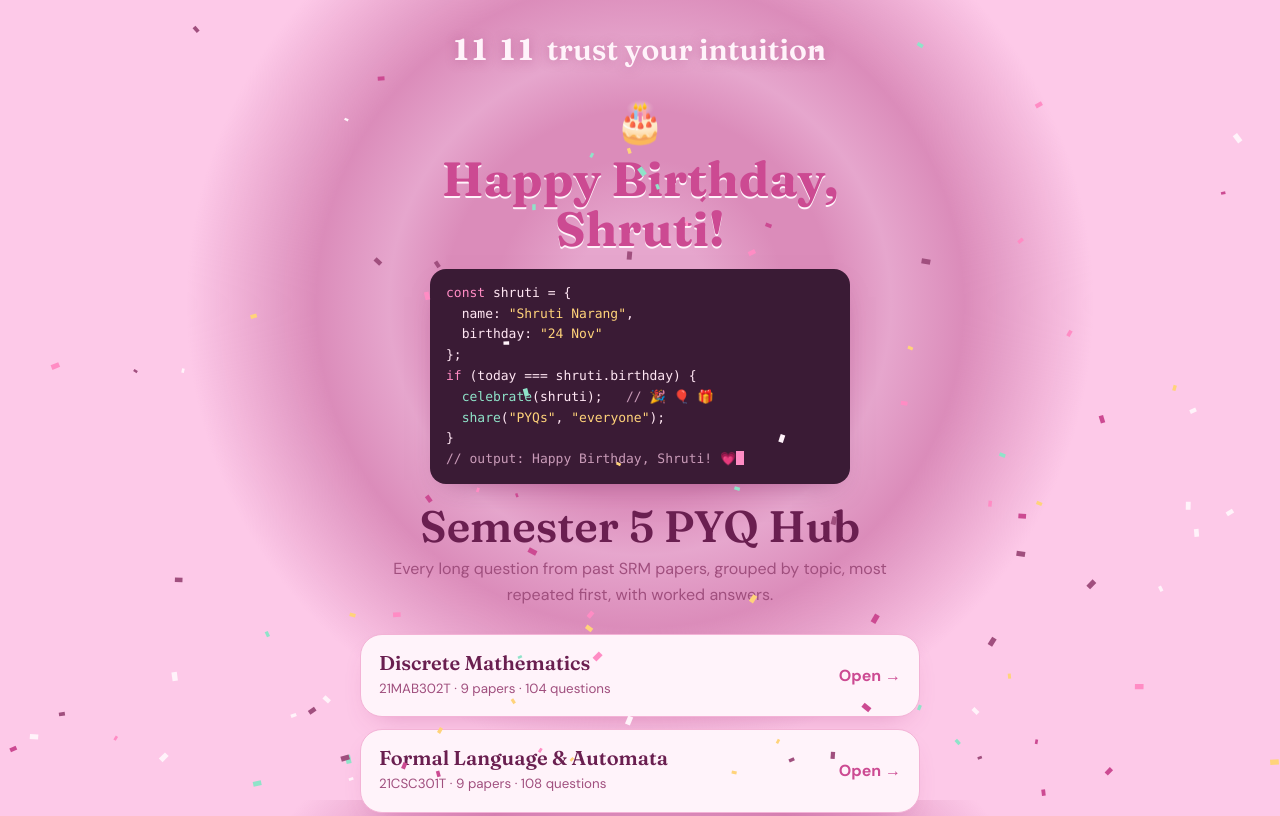
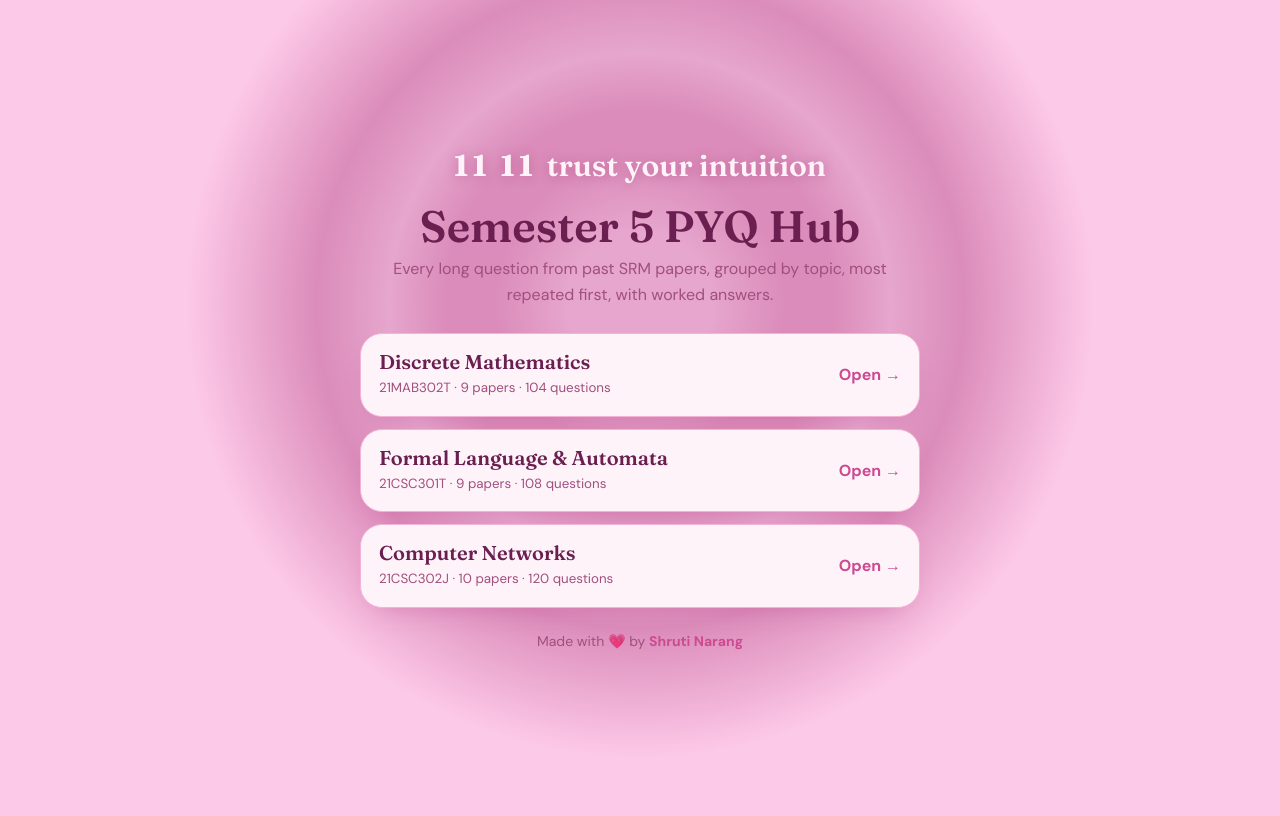
Before and after one commit to shru930/srm-sem5-pyq-hub, a website: page index.html in a window 1280 px wide. Shown: the top 816 px of the page. Drawn offline with Linux system fonts and the light colour scheme.

Commit message:
Remove birthday banner, code card and confetti from the home page

```diff
--- a/index.html
+++ b/index.html
@@ -23,36 +23,13 @@ a.s span{flex:1}
 a.s b{display:block;font:600 20px/1.2 "Fraunces",Georgia,serif}
 a.s small{color:var(--muted)}
 a.s i{font-style:normal;color:var(--accent);font-weight:700}
-.bday{margin:22px 0 4px}
-.bday h2{font:700 clamp(30px,8vw,48px)/1.05 "Fraunces",Georgia,serif;font-variation-settings:"SOFT" 100;margin:0;color:var(--accent);text-shadow:0 2px 0 var(--surface)}
-.bday .cake{font-size:40px;display:inline-block;animation:bob 2.4s ease-in-out infinite}
-@keyframes bob{50%{transform:translateY(-6px) rotate(-4deg)}}
-pre.code{text-align:left;margin:14px auto 0;max-width:420px;background:#3a1b35;color:#ffe6f3;border-radius:16px;padding:14px 16px;font:13px/1.6 ui-monospace,"Cascadia Code",Consolas,monospace;font-variant-ligatures:none;font-feature-settings:"calt" 0,"liga" 0;white-space:pre-wrap;word-break:break-word;box-shadow:0 12px 28px -16px rgba(120,30,90,.6)}
-pre.code .k{color:#ff8cc4}pre.code .s{color:#ffd37a}pre.code .c{color:#c99bb8}pre.code .f{color:#8fe3c9}
-.cur{display:inline-block;width:8px;height:1.1em;background:#ff8cc4;vertical-align:-2px;animation:blink 1s steps(1) infinite}
-@keyframes blink{50%{opacity:0}}
 footer{margin-top:22px;color:var(--muted);font-size:14px}
 footer b{color:var(--accent)}
-#confetti{position:fixed;inset:0;pointer-events:none;z-index:9}
-@media (prefers-reduced-motion: reduce){.bday .cake,.cur{animation:none}}
 </style>
 </head>
 <body>
 <main>
   <div class="wish"><b>11 11</b>trust your intuition</div>
-  <section class="bday" aria-label="Happy birthday Shruti">
-    <span class="cake" aria-hidden="true">🎂</span>
-    <h2>Happy Birthday, Shruti!</h2>
-<pre class="code" aria-hidden="true"><span class="k">const</span> shruti = {
-  name: <span class="s">"Shruti Narang"</span>,
-  birthday: <span class="s">"24 Nov"</span>
-};
-<span class="k">if</span> (today === shruti.birthday) {
-  <span class="f">celebrate</span>(shruti);   <span class="c">// 🎉 🎈 🎁</span>
-  <span class="f">share</span>(<span class="s">"PYQs"</span>, <span class="s">"everyone"</span>);
-}
-<span class="c">// output: Happy Birthday, Shruti! 💗</span><span class="cur"></span></pre>
-  </section>
   <h1>Semester 5 PYQ Hub</h1>
   <p>Every long question from past SRM papers, grouped by topic, most repeated first, with worked answers.</p>
   <a class="s" href="maths-study/"><span><b>Discrete Mathematics</b><small>21MAB302T · 9 papers · 104 questions</small></span><i>Open →</i></a>
@@ -60,21 +37,5 @@ footer b{color:var(--accent)}
   <a class="s" href="cn-study/"><span><b>Computer Networks</b><small>21CSC302J · 10 papers · 120 questions</small></span><i>Open →</i></a>
   <footer>Made with 💗 by <b>Shruti Narang</b></footer>
 </main>
-<canvas id="confetti" aria-hidden="true"></canvas>
-<script>
-(function(){
-  // Birthday banner and confetti end at midnight after 26 Nov 2026 (the visitor's local time).
-  var END=new Date(2026,10,27),now=new Date();
-  if(now>=END){var b=document.querySelector(".bday");if(b)b.remove();return}
-  if(window.matchMedia&&matchMedia("(prefers-reduced-motion: reduce)").matches)return;
-  var c=document.getElementById("confetti"),x=c.getContext("2d"),W,H,P=[],cols=["#cc4a92","#ff8cc4","#ffd37a","#8fe3c9","#fff3fa","#a04f7e"];
-  function size(){W=c.width=innerWidth;H=c.height=innerHeight}size();addEventListener("resize",size);
-  for(var i=0;i<160;i++)P.push({x:Math.random()*W,y:-Math.random()*H,r:4+Math.random()*5,v:2+Math.random()*3,a:Math.random()*6,s:.05+Math.random()*.1,c:cols[i%cols.length]});
-  var t0=performance.now();
-  (function f(t){x.clearRect(0,0,W,H);var live=0;
-    P.forEach(function(p){p.y+=p.v;p.x+=Math.sin(p.a+=p.s)*1.2;if(p.y<H+20)live++;x.save();x.translate(p.x,p.y);x.rotate(p.a);x.fillStyle=p.c;x.fillRect(-p.r/2,-p.r/2,p.r,p.r*.6);x.restore()});
-    if(live&&t-t0<9000)requestAnimationFrame(f);else x.clearRect(0,0,W,H)})(t0);
-})();
-</script>
 </body>
 </html>
```
